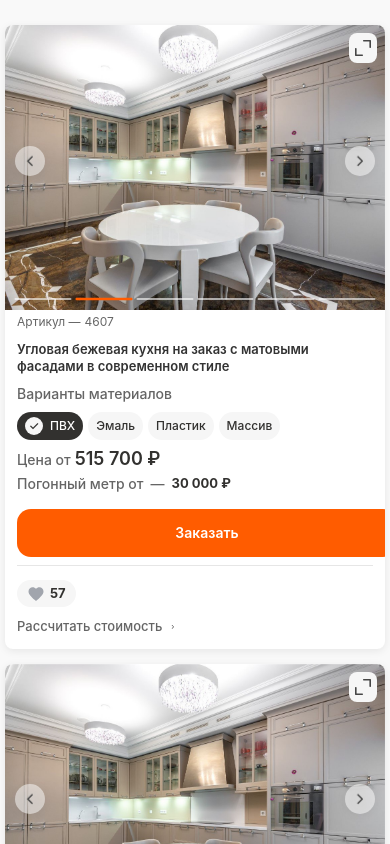
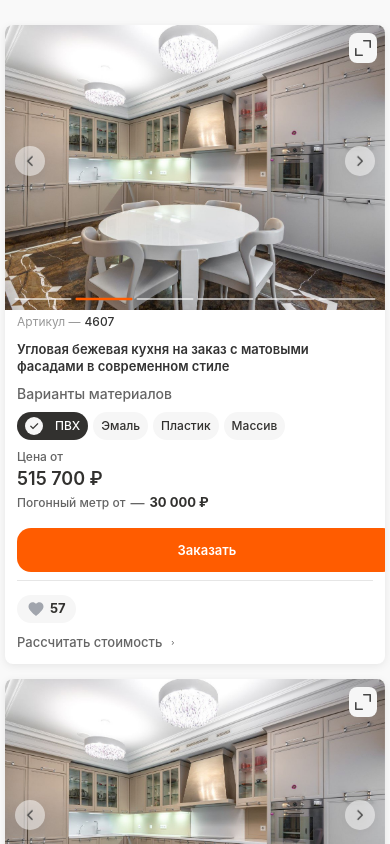
Before and after one commit to Alexim71/Septium-test, a plain HTML site: page index.html in a window 390 px wide. Shown: the top 844 px of the page. Drawn offline with nearby package versions, Linux system fonts and the light colour scheme.

Commit message:
responsive debug1_2

```diff
--- a/style.css
+++ b/style.css
@@ -143,6 +143,11 @@ body {
     transition: transform 0.2s;
 }
 
+.product-card__slider .swiper-button-prev:hover svg,
+.product-card__slider .swiper-button-next:hover svg {
+    transform: scale(1.1);
+}
+
 .product-card__slider .swiper-button-prev {
     left: 10px;
     right: auto;
@@ -231,6 +236,12 @@ body {
     transition: all 0.2s ease;
 }
 
+.product-card__zoom:hover {
+    background: rgba(255, 255, 255, 0.8);
+    backdrop-filter: blur(4px);
+    transform: scale(1.05);
+}
+
 .product-card__zoom svg {
     width: 18px;
     height: 18px;
@@ -248,6 +259,15 @@ body {
     margin: var(--spacing-xs) var(--spacing-md);
     font-size: 13px;
     color: var(--color-text-light);
+}
+
+.product-card__sku-label {
+    color: #999;
+}
+
+.product-card__sku-value {
+    font-weight: 500;
+    color: var(--color-text);
 }
 
 /* ===== DESCRIPTION ===== */
@@ -339,6 +359,7 @@ body {
     border-radius: 50%;
     font-size: 12px;
     color: #32312F;
+    margin-right: 5px;
 }
 
 /* ===== PRIX ===== */
@@ -349,6 +370,7 @@ body {
     gap: 20px;
     width: 468px;
     margin: var(--spacing-sm) var(--spacing-md);
+    box-sizing: border-box;
 }
 
 .product-card__price {
@@ -366,6 +388,13 @@ body {
     align-items: flex-start;
     gap: 3px;
     width: 100%;
+}
+
+.product-card__price-group {
+    display: flex;
+    flex-direction: column;
+    align-items: flex-start;
+    gap: 3px;
 }
 
 .product-card__price-label {
@@ -426,10 +455,15 @@ body {
     color: #FFFFFF;
     cursor: pointer;
     white-space: nowrap;
+    box-sizing: border-box;
 }
 
 .product-card:hover .product-card__order {
     display: flex;
+}
+
+.product-card__order:hover {
+    background-color: #e65300;
 }
 
 /* ===== FOOTER ===== */
@@ -477,6 +511,7 @@ body {
 .product-card__like svg {
     width: 22px;
     height: 22px;
+    fill: currentColor;
 }
 
 .product-card__counter-value {
@@ -499,10 +534,30 @@ body {
     text-decoration: none;
 }
 
+.product-card__calc:hover {
+    color: #32312F;
+}
+
 .product-card__arrow {
     width: 12px;
     height: 12px;
     display: block;
+}
+
+.product-card__arrow svg path {
+    fill: #656565;
+}
+
+/* Animation */
+@keyframes fadeIn {
+    from {
+        opacity: 0;
+        transform: translateY(-5px);
+    }
+    to {
+        opacity: 1;
+        transform: translateY(0);
+    }
 }
 
 /* ===== RESPONSIVE TABLETTE (1200px - 769px) ===== */
@@ -605,7 +660,7 @@ body {
 
     /* Matériaux */
     .product-card__materials {
-        width: 100%;
+        width: calc(100% - 24px);  /* Laisse une marge sur les côtés */
         margin: 0 var(--spacing-md);
     }
 
@@ -621,55 +676,89 @@ body {
         white-space: nowrap;
     }
 
-    /* Prix */
+    /* ===== PRIX - CORRECTION MOBILE ===== */
     .product-card__price-row {
-        width: 100%;
-        flex-direction: column;
-        align-items: stretch;
-        gap: 15px;
-        margin: var(--spacing-sm) var(--spacing-md);
+        width: 100% !important;
+        max-width: 100% !important;
+        flex-direction: column !important;
+        align-items: stretch !important;
+        gap: 15px !important;
+        margin: 8px 12px !important;
+        padding: 0 !important;
+        box-sizing: border-box !important;
     }
 
     .product-card__price {
-        width: 100%;
+        width: 100% !important;
+        max-width: 100% !important;
+        padding: 0 !important;
+        margin: 0 !important;
+        box-sizing: border-box !important;
     }
 
     .product-card__price-main {
         width: 100%;
+        flex-direction: row;
+        align-items: baseline;
+        gap: 10px;
+        flex-wrap: wrap;
+    }
+
+    .product-card__price-group {
+        display: flex;
+        flex-direction: row;
+        align-items: baseline;
+        gap: 8px;
+        flex-wrap: wrap;
+    }
+
+    .product-card__price-label {
+        font-size: 13px;
+        white-space: nowrap;
     }
 
     .product-card__price-value {
         font-size: 20px;
+        white-space: nowrap;
     }
 
     .product-card__price-meter {
         width: 100%;
         flex-wrap: wrap;
+        gap: 5px;
     }
 
-    /* Bouton Order */
+    /* ===== BOUTON ORDER - CORRECTION URGENTE ===== */
     .product-card__order {
-        display: flex;  /* Toujours visible sur mobile */
-        width: 100%;
-        height: 48px;
-        padding: 12px 20px;
-        font-size: 14px;
+        display: flex !important;  /* Toujours visible sur mobile */
+        width: 100% !important;
+        max-width: 100% !important;
+        height: 48px !important;
+        padding: 12px 16px !important;
+        margin: 0 !important;
+        font-size: 14px !important;
+        box-sizing: border-box !important;
+        white-space: nowrap;
+        overflow: hidden;
+        text-overflow: ellipsis;
     }
 
     .product-card:hover .product-card__order {
-        display: flex;
+        display: flex !important;
     }
 
     /* Footer */
     .product-card__footer {
         width: 100%;
-        padding: 0 var(--spacing-md) var(--spacing-md);
+        padding: 0 12px 12px;
+        box-sizing: border-box;
     }
 
     .product-card__footer-row {
         flex-direction: column;
         align-items: flex-start;
         gap: 10px;
+        width: 100%;
     }
 
     .product-card__counter {
@@ -689,10 +778,27 @@ body {
         gap: 15px;
     }
 
+    .product-card__materials {
+        width: calc(100% - 16px);
+    }
+
     .product-card__material-text {
         font-size: 12px;
         padding: 4px 8px;
         height: 28px;
+    }
+
+    /* Ajustements prix */
+    .product-card__price-main {
+        flex-direction: column;
+        align-items: flex-start;
+        gap: 2px;
+    }
+
+    .product-card__price-group {
+        flex-direction: column;
+        align-items: flex-start;
+        gap: 2px;
     }
 
     .product-card__price-value {
@@ -703,6 +809,18 @@ body {
         font-size: 13px;
     }
 
+    .product-card__price-label {
+        font-size: 12px;
+    }
+
+    /* Bouton Order */
+    .product-card__order {
+        height: 44px !important;
+        padding: 10px 14px !important;
+        font-size: 13px !important;
+    }
+
+    /* Footer */
     .product-card__counter {
         padding: 4px 10px;
     }
@@ -721,14 +839,29 @@ body {
     }
 }
 
-/* Animation */
-@keyframes fadeIn {
-    from {
-        opacity: 0;
-        transform: translateY(-5px);
+/* ===== POUR LES TRÈS TRÈS PETITS ÉCRANS (< 360px) ===== */
+@media (max-width: 360px) {
+    .product-card__price-row {
+        margin: 8px 8px !important;
     }
-    to {
-        opacity: 1;
-        transform: translateY(0);
+
+    .product-card__order {
+        height: 40px !important;
+        padding: 8px 12px !important;
+        font-size: 12px !important;
+    }
+
+    .product-card__price-value {
+        font-size: 16px;
+    }
+
+    .product-card__price-value2 {
+        font-size: 12px;
+    }
+
+    .product-card__material-text {
+        font-size: 11px;
+        padding: 3px 6px;
+        height: 26px;
     }
 }
```
